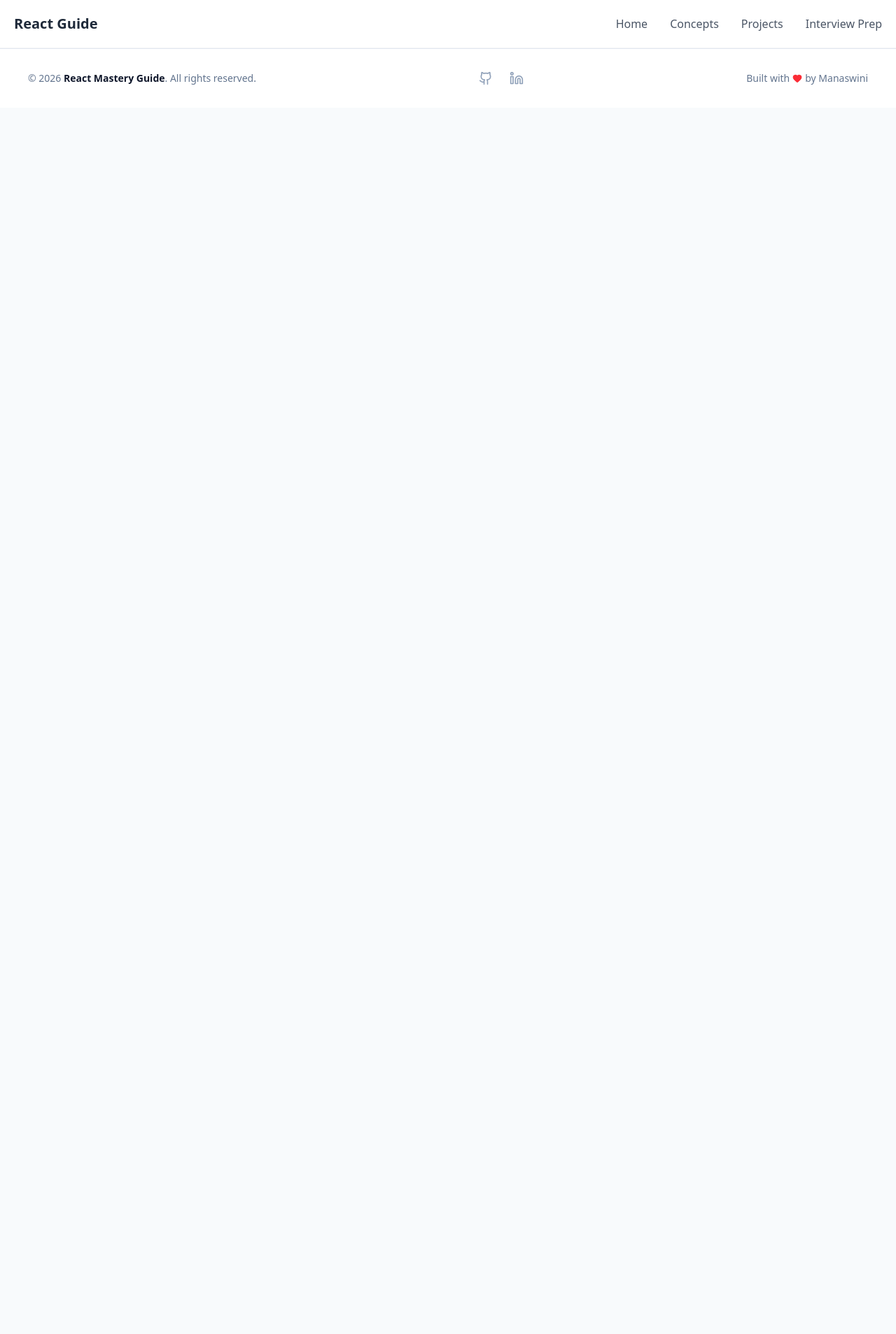
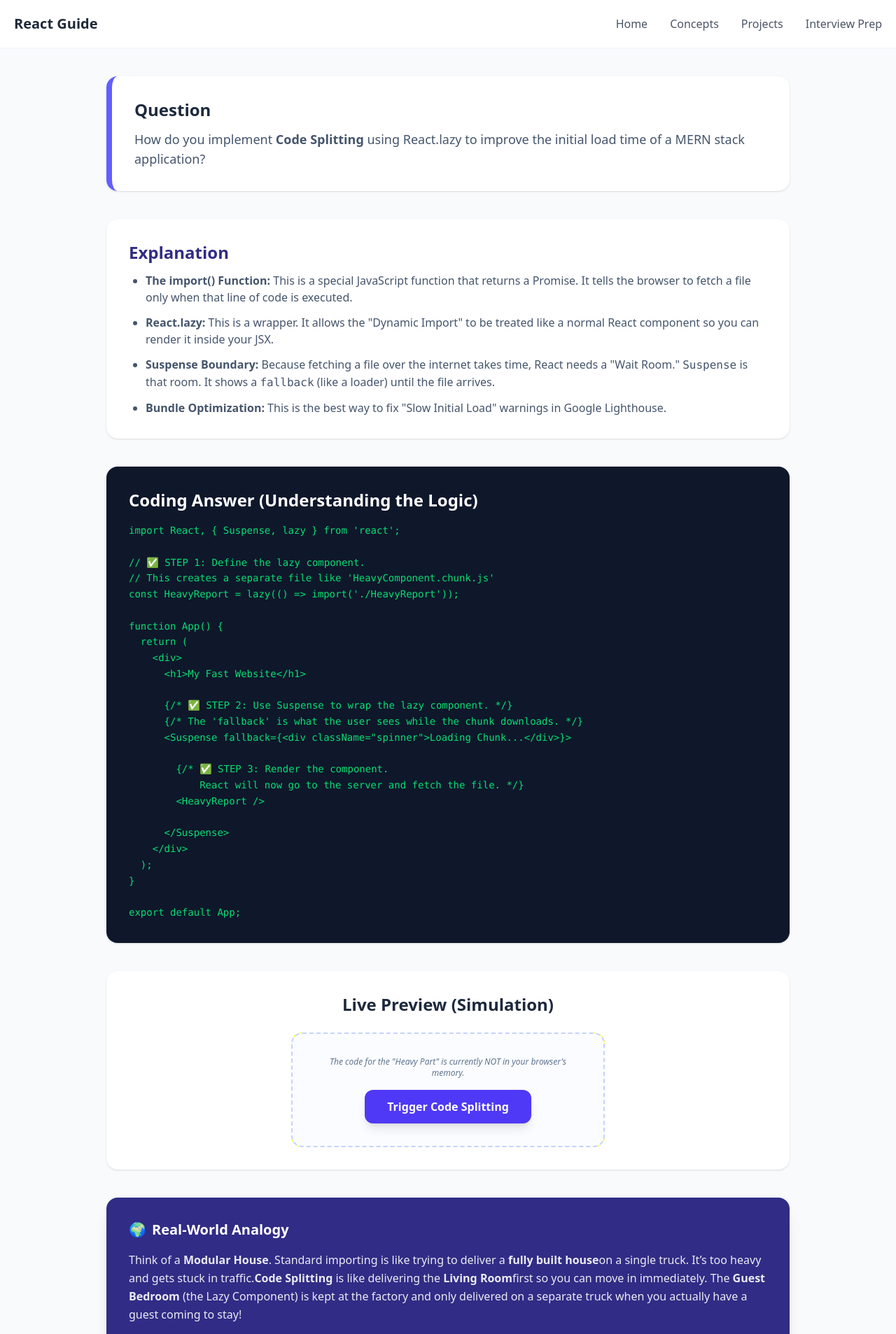
Before and after one commit to Monisasmal/React-Concept, a React (Vite) app: page /interview/performance/CodeSplitting in a window 1280 px wide. Shown: the top 1907 px of the page at 70% size. Before the commit the page ends 800 px from the top, so only its background shows below. Built offline with nearby package versions, Linux system fonts and the light colour scheme.

Commit message:
first commit

```diff
--- /dev/null
+++ b/src/components/pages/interview/PerformanceComponent/CodeSplitting.jsx
@@ -0,0 +1,128 @@
+import React, { useState, Suspense, lazy } from "react";
+
+// --- 1. THE DYNAMIC IMPORT (The "Lazy" Part) ---
+// We do NOT use the standard 'import Component from "./Component"'.
+// Instead, we use lazy(). This tells Vite/Webpack:
+// "Put this component in its own separate file."
+const HeavyReport = lazy(() => import("./HeavyReport"));
+
+const CodeSplittingGuide = () => {
+  const [isLoaded, setIsLoaded] = useState(false);
+
+  return (
+    <div className="max-w-5xl mx-auto pt-10 pb-20 px-6 bg-slate-50 min-h-screen font-sans">
+
+      {/* --- 1. QUESTION --- */}
+      <div className="bg-white p-8 rounded-2xl shadow mb-10 border-l-8 border-indigo-500">
+        <h2 className="text-2xl font-bold mb-3 text-slate-800">
+          Question
+        </h2>
+        <p className="text-slate-600 text-lg">
+          How do you implement <strong>Code Splitting</strong> using React.lazy to improve the initial
+          load time of a MERN stack application?
+        </p>
+      </div>
+
+      {/* --- 2. EXPLANATION --- */}
+      <div className="bg-white p-8 rounded-2xl shadow mb-10">
+        <h2 className="text-2xl font-bold mb-3 text-indigo-900">
+          Explanation
+        </h2>
+        <ul className="list-disc pl-6 space-y-3 text-slate-600">
+          <li><strong>The import() Function:</strong> This is a special JavaScript function that returns a Promise. It tells the browser to fetch a file only when that line of code is executed.</li>
+          <li><strong>React.lazy:</strong> This is a wrapper. It allows the "Dynamic Import" to be treated like a normal React component so you can render it inside your JSX.</li>
+          <li><strong>Suspense Boundary:</strong> Because fetching a file over the internet takes time, React needs a "Wait Room." <code>Suspense</code> is that room. It shows a <code>fallback</code> (like a loader) until the file arrives.</li>
+          <li><strong>Bundle Optimization:</strong> This is the best way to fix "Slow Initial Load" warnings in Google Lighthouse.</li>
+        </ul>
+      </div>
+
+      {/* --- 3. CODING ANSWER --- */}
+      <div className="bg-slate-900 text-green-400 p-8 rounded-2xl shadow mb-10 overflow-x-auto">
+        <h2 className="text-2xl text-white mb-4 font-bold">
+          Coding Answer (Understanding the Logic)
+        </h2>
+        <pre className="text-sm leading-relaxed">
+{`import React, { Suspense, lazy } from 'react';
+
+// ✅ STEP 1: Define the lazy component.
+// This creates a separate file like 'HeavyComponent.chunk.js'
+const HeavyReport = lazy(() => import('./HeavyReport'));
+
+function App() {
+  return (
+    <div>
+      <h1>My Fast Website</h1>
+
+      {/* ✅ STEP 2: Use Suspense to wrap the lazy component. */}
+      {/* The 'fallback' is what the user sees while the chunk downloads. */}
+      <Suspense fallback={<div className="spinner">Loading Chunk...</div>}>
+
+        {/* ✅ STEP 3: Render the component.
+            React will now go to the server and fetch the file. */}
+        <HeavyReport />
+
+      </Suspense>
+    </div>
+  );
+}
+
+export default App;`}
+        </pre>
+      </div>
+
+      {/* --- 4. LIVE PREVIEW --- */}
+      <div className="bg-white p-8 rounded-2xl shadow mb-10 text-center">
+        <h2 className="text-2xl font-bold mb-6 text-slate-800">
+          Live Preview (Simulation)
+        </h2>
+        <div className="max-w-md mx-auto p-8 border-2 border-dashed border-indigo-200 rounded-2xl bg-indigo-50/30">
+          {!isLoaded ? (
+            <div className="space-y-4">
+              <p className="text-xs text-slate-500 italic">The code for the "Heavy Part" is currently NOT in your browser's memory.</p>
+              <button
+                onClick={() => setIsLoaded(true)}
+                className="bg-indigo-600 text-white px-8 py-3 rounded-xl font-bold hover:bg-indigo-700 transition-all shadow-lg active:scale-95"
+              >
+                Trigger Code Splitting
+              </button>
+            </div>
+          ) : (
+            <Suspense
+              fallback={
+                <div className="flex flex-col items-center gap-2 py-10">
+                  <div className="animate-spin rounded-full h-8 w-8 border-b-2 border-indigo-600"></div>
+                  <p className="text-[10px] font-bold text-slate-400 uppercase tracking-widest">Downloading New JS Chunk...</p>
+                </div>
+              }
+            >
+              {/* This represents the component successfully arriving from the server */}
+              <div className="p-6 bg-white rounded-xl shadow-sm border-l-4 border-emerald-500 animate-in fade-in slide-in-from-bottom-4 duration-1000 text-left">
+                <h4 className="text-lg font-bold text-slate-800">🚀 Code Split Success!</h4>
+                <p className="text-xs text-slate-500 mt-2">The JavaScript for this box was just downloaded. Your main app bundle stayed small and fast!</p>
+              </div>
+            </Suspense>
+          )}
+        </div>
+      </div>
+
+      {/* --- 5. REAL WORLD ANALOGY --- */}
+      <div className="bg-indigo-900 p-8 rounded-2xl text-white shadow-xl">
+        <h2 className="text-xl font-bold mb-4 flex items-center">
+          <span className="mr-2">🌍</span> Real-World Analogy
+        </h2>
+        <p className="leading-relaxed opacity-90">
+          Think of a <strong>Modular House</strong>.
+          Standard importing is like trying to deliver a <strong>fully built house</strong>
+          on a single truck. It’s too heavy and gets stuck in traffic.
+          <strong>Code Splitting</strong> is like delivering the <strong>Living Room</strong>
+          first so you can move in immediately. The <strong>Guest Bedroom</strong> (the Lazy Component)
+          is kept at the factory and only delivered on a separate truck when you
+          actually have a guest coming to stay!
+        </p>
+      </div>
+
+    </div>
+  );
+};
+
+export default CodeSplittingGuide;
--- a/src/components/pages/interview/PerformanceComponent/basicPerformance.jsx
+++ b/src/components/pages/interview/PerformanceComponent/basicPerformance.jsx
@@ -6,6 +6,7 @@ const PerformanceQue = () => {
     {title: "Implement useMemo for expensive calculations", path: "/interview/performance/UseMemoGuide"},
     {title: "Implement useCallback for function memoization", path: "/interview/performance/UseCallbackGuide"},
     {title: "Build lazy loaded components", path: "/interview/performance/LazyLoading"},
+    {title: "Implement code splitting using React.lazy", path: "/interview/performance/CodeSplitting"},
   ];
 
   return (
--- a/src/routes/InterviewRoutes.jsx
+++ b/src/routes/InterviewRoutes.jsx
@@ -51,6 +51,7 @@ import MemoOptimization from "../components/pages/interview/PerformanceComponent
 import UseMemoGuide from "../components/pages/interview/PerformanceComponent/UseMemoGuide"
 import UseCallbackGuide from "../components/pages/interview/PerformanceComponent/UseCallbackGuide"
 import LazyLoadingGuide from "../components/pages/interview/PerformanceComponent/LazyLoading"
+import CodeSplittingGuide from "../components/pages/interview/PerformanceComponent/CodeSplitting"
 
 
 
@@ -109,6 +110,7 @@ const interviewRoutes = [
 {path:"/interview/performance/UseMemoGuide", element:<UseMemoGuide/>},
 {path:"/interview/performance/UseCallbackGuide", element:<UseCallbackGuide/>},
 {path:"/interview/performance/LazyLoading", element:<LazyLoadingGuide/>},
+{path:"/interview/performance/CodeSplitting", element:<CodeSplittingGuide/>},
 ]
 
 export default interviewRoutes
```
